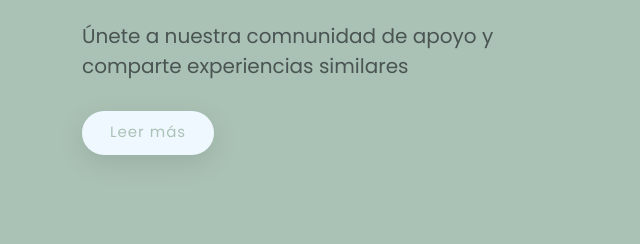
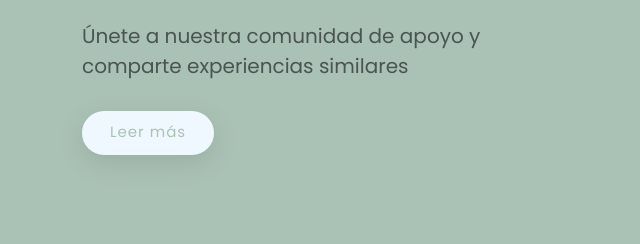
Before and after one commit to IAmWiener/blog_psico, a plain HTML site: page index.html in a window 1280 px wide. Shown: the part 464-708 px from the top of the page, 0-640 px from the left. Drawn offline with nearby package versions, Linux system fonts and the light colour scheme.

Commit message:
Commit message

```diff
--- a/index.html
+++ b/index.html
@@ -77,7 +77,7 @@
         <div class="row gy-4 justify-content-center justify-content-lg-between">
           <div class="col-lg-5 order-2 order-lg-1 d-flex flex-column justify-content-center">
             <h1 data-aos="fade-up" >Desconéctate para Conectar</h1>
-            <p data-aos="fade-up" data-aos-delay="100">Únete a nuestra comnunidad de apoyo y comparte experiencias similares</p>
+            <p data-aos="fade-up" data-aos-delay="100">Únete a nuestra comunidad de apoyo y comparte experiencias similares</p>
             <div class="d-flex" data-aos="fade-up" data-aos-delay="200">
               <a href="#about" class="btn-get-started" style="background-color: aliceblue;color: #aac2b5;">Leer más</a>
 
```
